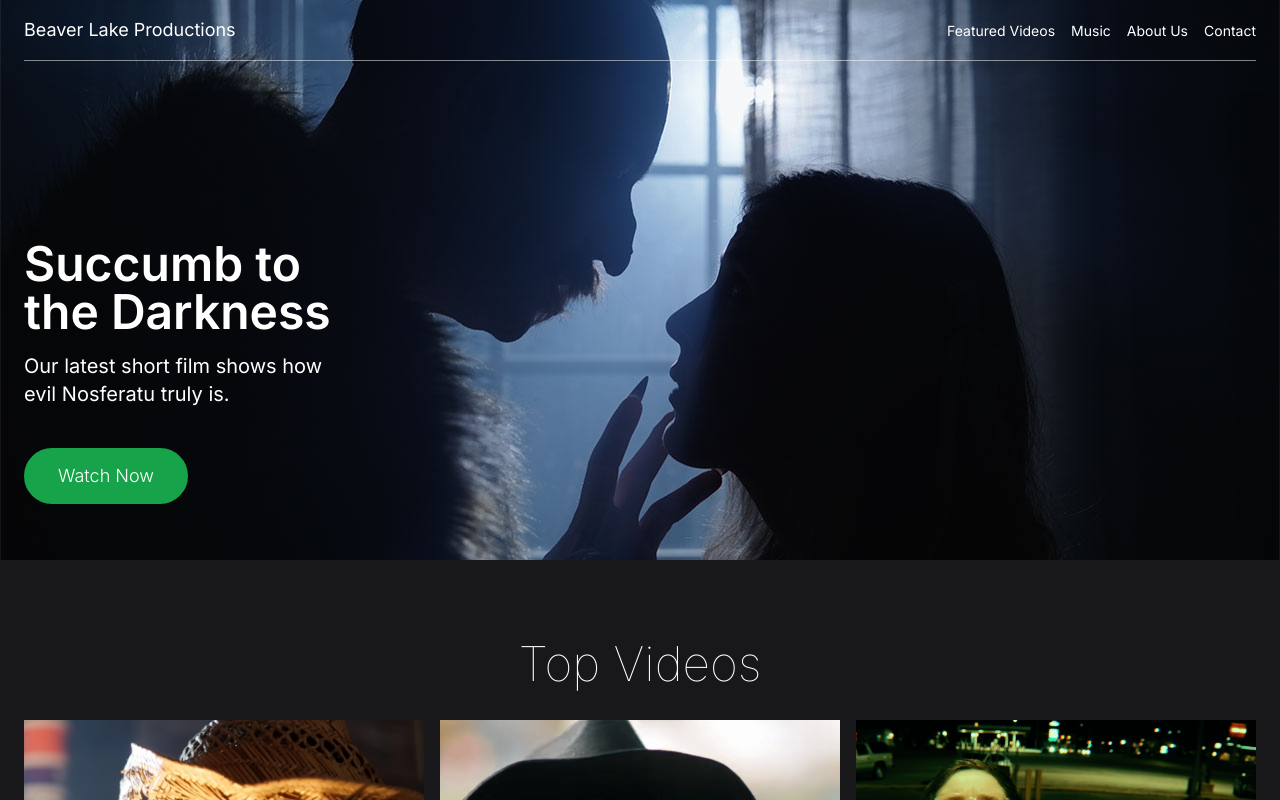
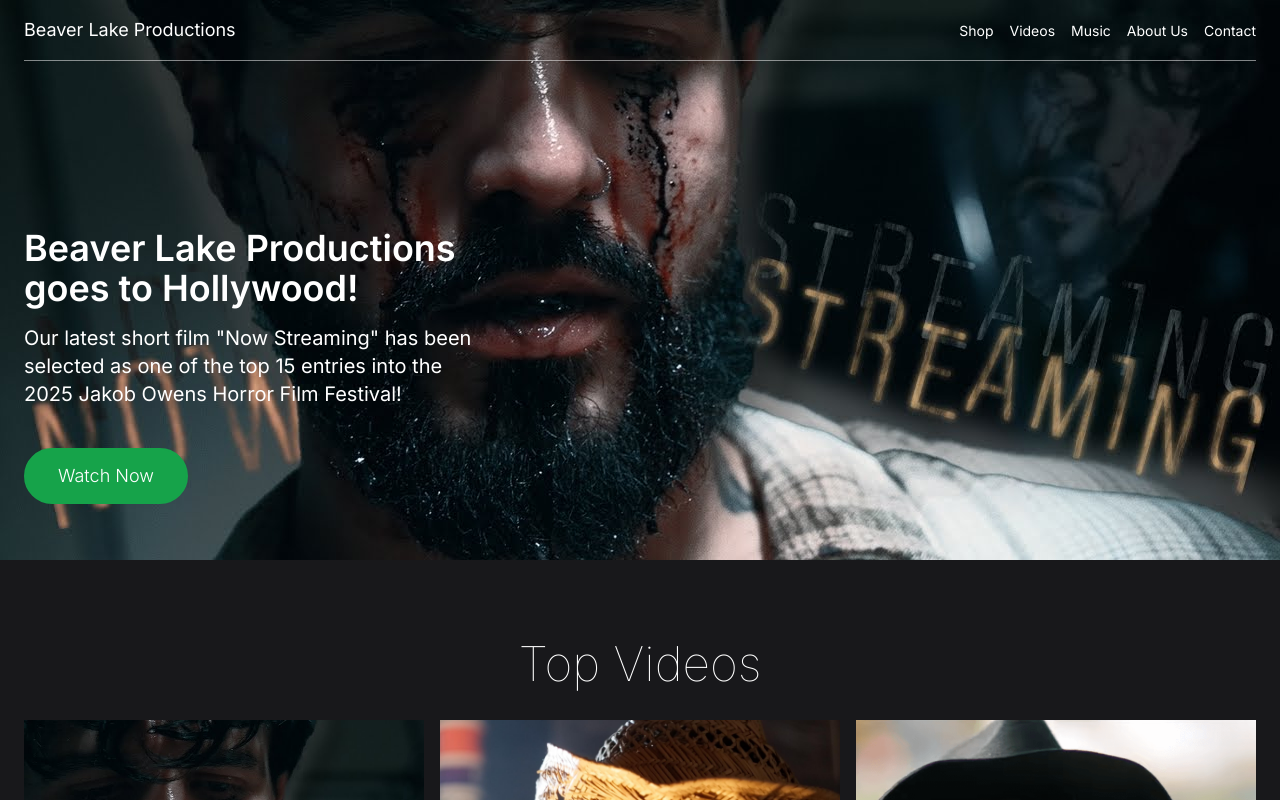
Before and after one commit to BillwoodMarbles/beaver-lake-productions, a Next.js app: page / in a window 1280 px wide. Shown: the top 800 px of the page. Built offline with nearby package versions, Linux system fonts and the light colour scheme.

Commit message:
feat: add shop. feature now streaming

```diff
--- a/app/components/Carousel/Carousel.tsx
+++ b/app/components/Carousel/Carousel.tsx
@@ -12,6 +12,14 @@ const Carousel: React.FC = () => {
   } | null>(null)
 
   const slides = [
+    {
+      src: '/images/now-streaming.jpg',
+      title: 'Now Streaming',
+      description:
+        'Our unnerving entry into the 2025 Jakob Owens Horror Film Festival.',
+      youtubeId: 'https://youtu.be/4upii3jsKQU?si=S5iGJAzf600MEQjg',
+      type: 'custom-slide',
+    },
     {
       src: '/images/vala.jpg',
       title: "Mr. Vala's Pumpkin Patch",
--- a/app/components/Footer/Footer.tsx
+++ b/app/components/Footer/Footer.tsx
@@ -32,7 +32,7 @@ export const Footer: React.FC = () => {
 
           <li className="mx-2 inline-block">
             <a
-              href="https://www.instagram.com/beaverlakeproductions/"
+              href="https://www.instagram.com/saltwaterrefuge92"
               rel="noreferrer noopenner"
               target="_blank"
               className="inline-block"
--- a/app/components/Header/Header.tsx
+++ b/app/components/Header/Header.tsx
@@ -1,40 +1,46 @@
-import React from 'react'
+'use client'
+
+import React, { useEffect, useState } from 'react'
+import { Navigation } from '../Navigation'
 
 export const Header: React.FC = () => {
+  const [isScrolled, setIsScrolled] = useState(false)
+
+  useEffect(() => {
+    const handleScroll = () => {
+      const scrollPosition = window.scrollY
+      setIsScrolled(scrollPosition > 50)
+    }
+
+    window.addEventListener('scroll', handleScroll)
+
+    // Check initial scroll position
+    handleScroll()
+
+    return () => {
+      window.removeEventListener('scroll', handleScroll)
+    }
+  }, [])
+
   return (
-    <header className="absolute left-0 top-0 z-20 w-full px-6">
+    <header
+      className={`fixed left-0 top-0 z-40 w-full px-6 transition-all duration-300 ${
+        isScrolled ? 'bg-black/90 shadow-lg backdrop-blur-sm' : 'bg-transparent'
+      }`}
+    >
       <div
         className="flex items-center justify-between border-gray-50/50 py-4"
-        style={{ borderBottom: '1px solid rgba(255, 255, 255, .5' }}
+        style={{
+          borderBottom: isScrolled
+            ? '1px solid transparent'
+            : '1px solid rgba(255, 255, 255, 0.5)',
+        }}
       >
         <a href="/" className="text-lg text-white">
           Beaver Lake Productions
         </a>
 
-        <nav className="hidden sm:block">
-          <ul className="flex items-center justify-evenly">
-            <li>
-              <a href="#featured" className="ml-4 text-sm text-white">
-                Featured Videos
-              </a>
-            </li>
-            <li>
-              <a href="#music" className="ml-4 text-sm text-white">
-                Music
-              </a>
-            </li>
-            <li>
-              <a href="#about" className="ml-4 text-sm text-white">
-                About Us
-              </a>
-            </li>
-            <li>
-              <a href="#contact" className="ml-4 text-sm text-white">
-                Contact
-              </a>
-            </li>
-          </ul>
-        </nav>
+        <Navigation />
       </div>
     </header>
   )
--- a/app/components/Hero/Hero.tsx
+++ b/app/components/Hero/Hero.tsx
@@ -23,7 +23,7 @@ export default function Hero({
 }: HeroProps) {
   const [open, setOpen] = useState(false)
 
-  const embedId = 'ZuJ76Wv7hQc'
+  const embedId = '4upii3jsKQU'
 
   const slides = [
     {
@@ -45,9 +45,11 @@ export default function Hero({
       />
       <div
         className="absolute bottom-14 left-0 z-20 px-6"
-        style={{ maxWidth: '370px' }}
+        style={{ maxWidth: '500px' }}
       >
-        <h1 className="mb-4 text-5xl font-semibold text-white">{title}</h1>
+        <h1 className="leading-1 mb-4 text-4xl font-semibold text-white">
+          {title}
+        </h1>
         <p className="mb-10 text-xl text-white">{subtitle}</p>
         <button
           onClick={() => setOpen(true)}
--- /dev/null
+++ b/app/components/Navigation/Navigation.tsx
@@ -0,0 +1,106 @@
+'use client'
+
+import React, { useState } from 'react'
+
+export const Navigation: React.FC = () => {
+  const [isMobileMenuOpen, setIsMobileMenuOpen] = useState(false)
+
+  const toggleMobileMenu = () => {
+    setIsMobileMenuOpen(!isMobileMenuOpen)
+  }
+
+  const closeMobileMenu = () => {
+    setIsMobileMenuOpen(false)
+  }
+
+  const navItems = [
+    {
+      href: 'https://coolmomlavonne.com/collections/beaver-lake-productions',
+      target: '_blank',
+      rel: 'noreferrer noopener',
+      label: 'Shop',
+    },
+    { href: '#featured', label: 'Videos' },
+    { href: '#music', label: 'Music' },
+    { href: '#about', label: 'About Us' },
+    { href: '#contact', label: 'Contact' },
+  ]
+
+  return (
+    <>
+      {/* Desktop Navigation */}
+      <nav className="hidden sm:block">
+        <ul className="flex items-center justify-evenly">
+          {navItems.map((item, index) => (
+            <li key={index}>
+              <a
+                href={item.href}
+                target={item.target}
+                rel={item.rel}
+                className="ml-4 text-sm text-white"
+              >
+                {item.label}
+              </a>
+            </li>
+          ))}
+        </ul>
+      </nav>
+
+      {/* Mobile Hamburger Button */}
+      <button
+        className="z-50 flex h-8 w-8 flex-col items-center justify-center sm:hidden"
+        onClick={toggleMobileMenu}
+        aria-label="Toggle menu"
+      >
+        <span
+          className={`block h-0.5 w-6 bg-white transition-all duration-300 ease-in-out ${
+            isMobileMenuOpen ? 'translate-y-[2px] rotate-45' : ''
+          }`}
+        ></span>
+        <span
+          className={`block h-0.5 w-6 bg-white transition-all duration-300 ease-in-out ${
+            isMobileMenuOpen ? 'mt-0 opacity-0' : 'mt-1.5'
+          }`}
+        ></span>
+        <span
+          className={`block h-0.5 w-6 bg-white transition-all duration-300 ease-in-out ${
+            isMobileMenuOpen ? 'translate-y-[-2px] -rotate-45' : 'mt-1.5'
+          }`}
+        ></span>
+      </button>
+
+      {/* Mobile Menu Overlay */}
+      <div
+        className={`fixed inset-0 z-30 bg-black/95 transition-opacity duration-300 ease-in-out sm:hidden ${
+          isMobileMenuOpen
+            ? 'pointer-events-auto opacity-100'
+            : 'pointer-events-none opacity-0'
+        }`}
+        onClick={closeMobileMenu}
+      >
+        <nav
+          className={`flex h-full items-center justify-center transition-transform duration-300 ease-in-out ${
+            isMobileMenuOpen ? 'translate-y-0' : '-translate-y-full'
+          }`}
+          onClick={(e) => e.stopPropagation()}
+        >
+          <ul className="flex flex-col items-center space-y-8">
+            {navItems.map((item, index) => (
+              <li key={index}>
+                <a
+                  href={item.href}
+                  target={item.target}
+                  rel={item.rel}
+                  className="text-2xl text-white transition-colors hover:text-gray-300"
+                  onClick={closeMobileMenu}
+                >
+                  {item.label}
+                </a>
+              </li>
+            ))}
+          </ul>
+        </nav>
+      </div>
+    </>
+  )
+}
--- /dev/null
+++ b/app/components/Navigation/index.tsx
@@ -0,0 +1 @@
+export { Navigation } from './Navigation'
--- a/app/page.tsx
+++ b/app/page.tsx
@@ -10,11 +10,11 @@ export default function Home() {
   return (
     <main className="text-left">
       <Hero
-        title="Succumb to the Darkness"
-        subtitle="Our latest short film shows how evil Nosferatu truly is."
+        title="Beaver Lake Productions goes to Hollywood!"
+        subtitle='Our latest short film "Now Streaming" has been selected as one of the top 15 entries into the 2025 Jakob Owens Horror Film Festival!'
         ctaText="Watch Now"
-        ctaLink="https://www.youtube.com/watch?v=ZuJ76Wv7hQc"
-        imageUrl="/images/hero-nosferatu.jpg"
+        ctaLink="https://youtu.be/4upii3jsKQU?si=S5iGJAzf600MEQjg"
+        imageUrl="/images/now-streaming.jpg"
       />
 
       <section className="bg-zinc-900 py-20" id="featured">
```
Also changed, not shown: public/images/now-streaming.jpg (added).
